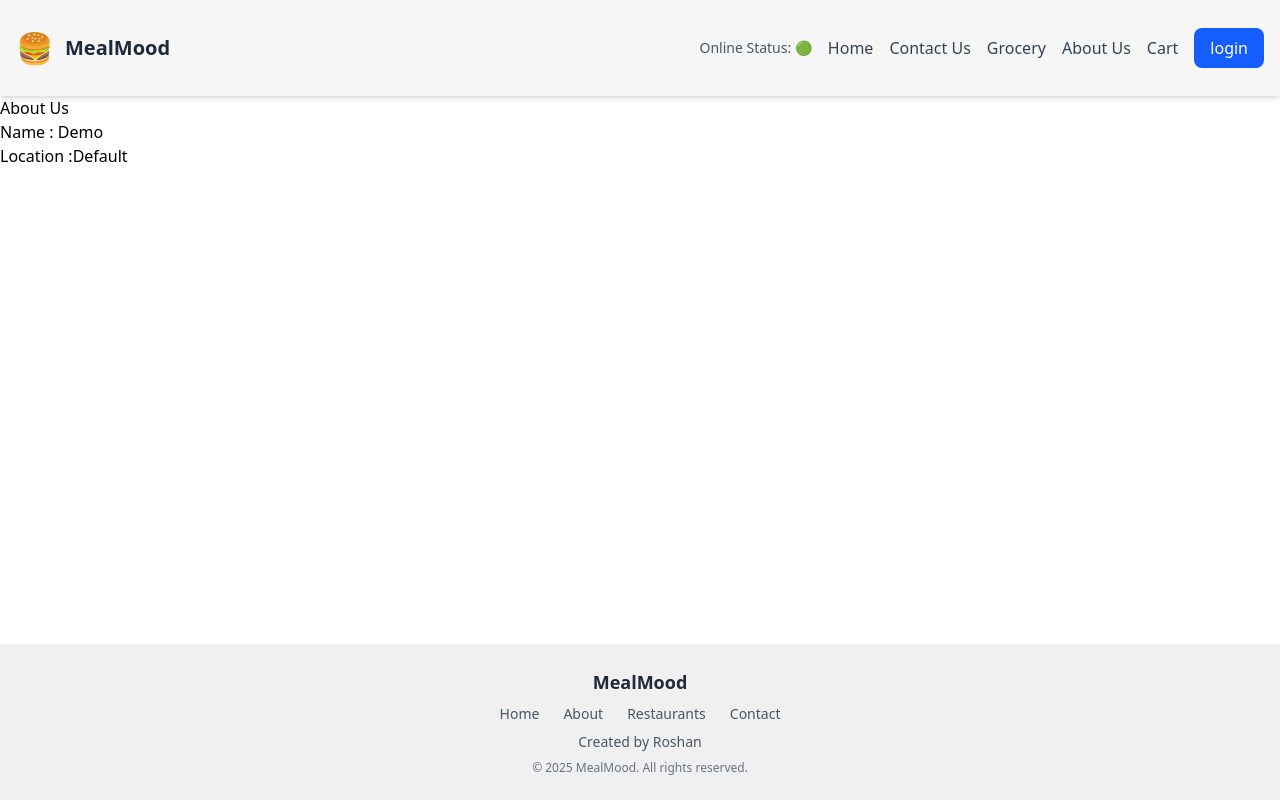
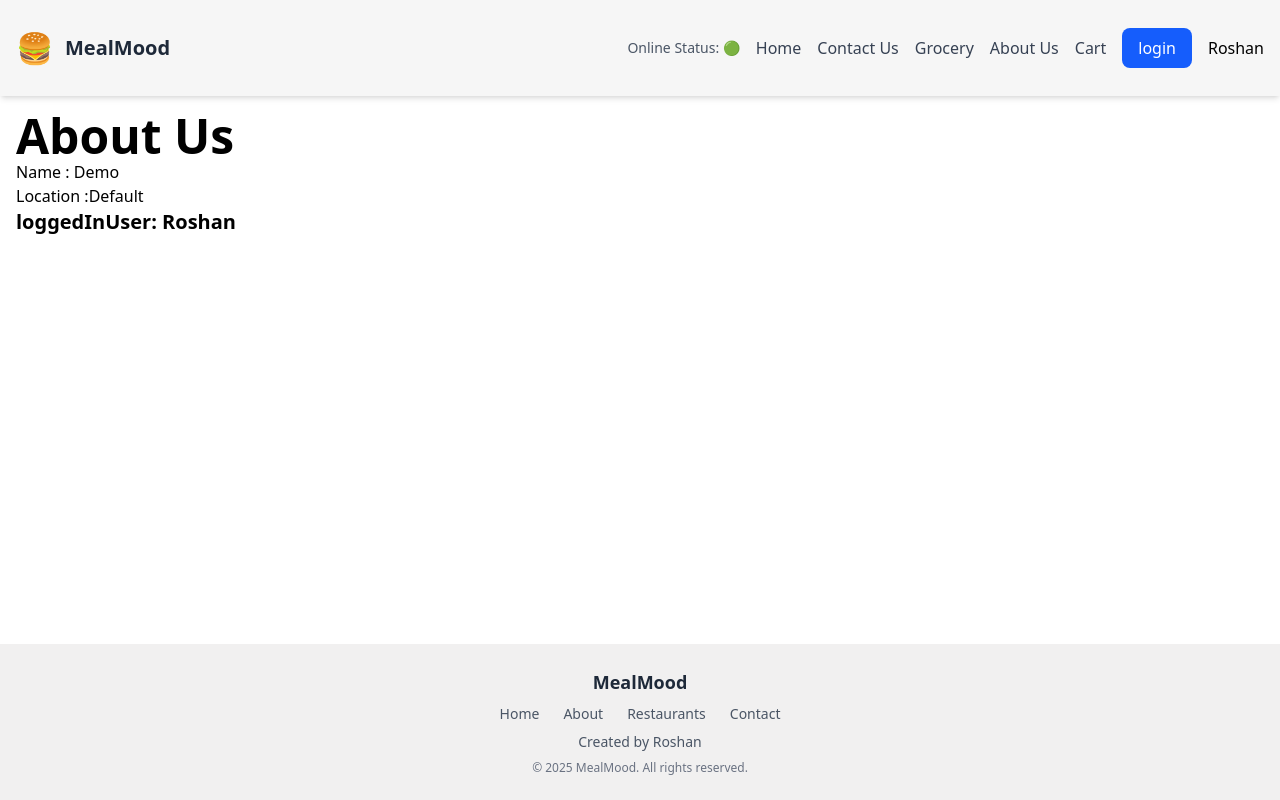
Before and after one commit to RoshnV18/MealMood, a React (Vite) app: page /about in a window 1280 px wide. Built offline with nearby package versions, Linux system fonts and the light colour scheme; no server answers.

Commit message:
Create Context Api for avoiding props drilling

```diff
--- a/src/App.js
+++ b/src/App.js
@@ -7,13 +7,24 @@ import Error from "./components/Error";
 import { BrowserRouter, Outlet, Route, Routes } from "react-router";
 import Contact from "./components/Contact";
 import RestroMenu from "./components/RestroMenu";
-import { lazy, Suspense } from "react";
+import { lazy, Suspense, useEffect, useState } from "react";
 import Shimmer from "./components/Shimmer";
+import UserContext from "./utils/UserContext";
 
 const Grocery = lazy(() => import("./components/Grocery"));
 
 const App = () => {
+  const [userName, setUserName] = useState("");
+
+  useEffect(() => {
+    const data = {
+      name: "Roshan",
+    };
+    setUserName(data.name);
+  }, []);
+
   return (
+    <UserContext.Provider value={{ loggedInUser: userName }}>
       <div className="flex flex-col min-h-screen">
         <Header />
 
@@ -23,6 +34,7 @@ const App = () => {
 
         <Footer name="Roshan" />
       </div>
+    </UserContext.Provider>
   );
 };
 
--- a/src/components/About.js
+++ b/src/components/About.js
@@ -1,7 +1,6 @@
-import { address } from "motion/react-client";
-import User from "./User.js";
 import UserClass from "./UserClass.js";
 import { Component } from "react";
+import UserContext from "../utils/UserContext.js";
 
 class About extends Component {
   constructor(props) {
@@ -10,9 +9,14 @@ class About extends Component {
 
   render() {
     return (
-      <div>
-        <h1>About Us</h1>
+      <div className="m-2 p-2">
+        <h1 className="text-5xl font-bold"> About Us</h1>
         <UserClass />
+        <UserContext.Consumer>
+          {({ loggedInUser }) => (
+            <h1 className="font-bold text-xl">loggedInUser: {loggedInUser}</h1>
+          )}
+        </UserContext.Consumer>
       </div>
     );
   }
--- a/src/components/Header.js
+++ b/src/components/Header.js
@@ -1,11 +1,14 @@
-import { useState } from "react";
+import { useContext, useState } from "react";
 import { Link } from "react-router";
 import useOnlineStatus from "../utils/useOnlineStatus";
+import UserContext from "../utils/UserContext";
 
 const Header = () => {
   const [input, setInput] = useState("login");
 
   const onlineStatus = useOnlineStatus();
+
+  const { loggedInUser } = useContext(UserContext);
 
   const handleClick = () => {
     input === "login" ? setInput("logout") : setInput("login");
@@ -59,7 +62,6 @@ const Header = () => {
             <li className="text-gray-700 hover:text-blue-600 cursor-pointer transition-colors duration-200">
               Cart
             </li>
-          </ul>
 
             <button
               className={`${
@@ -71,6 +73,8 @@ const Header = () => {
             >
               {input}
             </button>
+            <li>{loggedInUser}</li>
+          </ul>
         </div>
       </div>
     </div>
--- /dev/null
+++ b/src/utils/UserContext.js
@@ -0,0 +1,6 @@
+import { createContext } from "react";
+
+const UserContext = createContext({
+  loggedInUser: "Guest",
+});
+export default UserContext;
```
Lines whose indentation alone changed are shown as unchanged.
